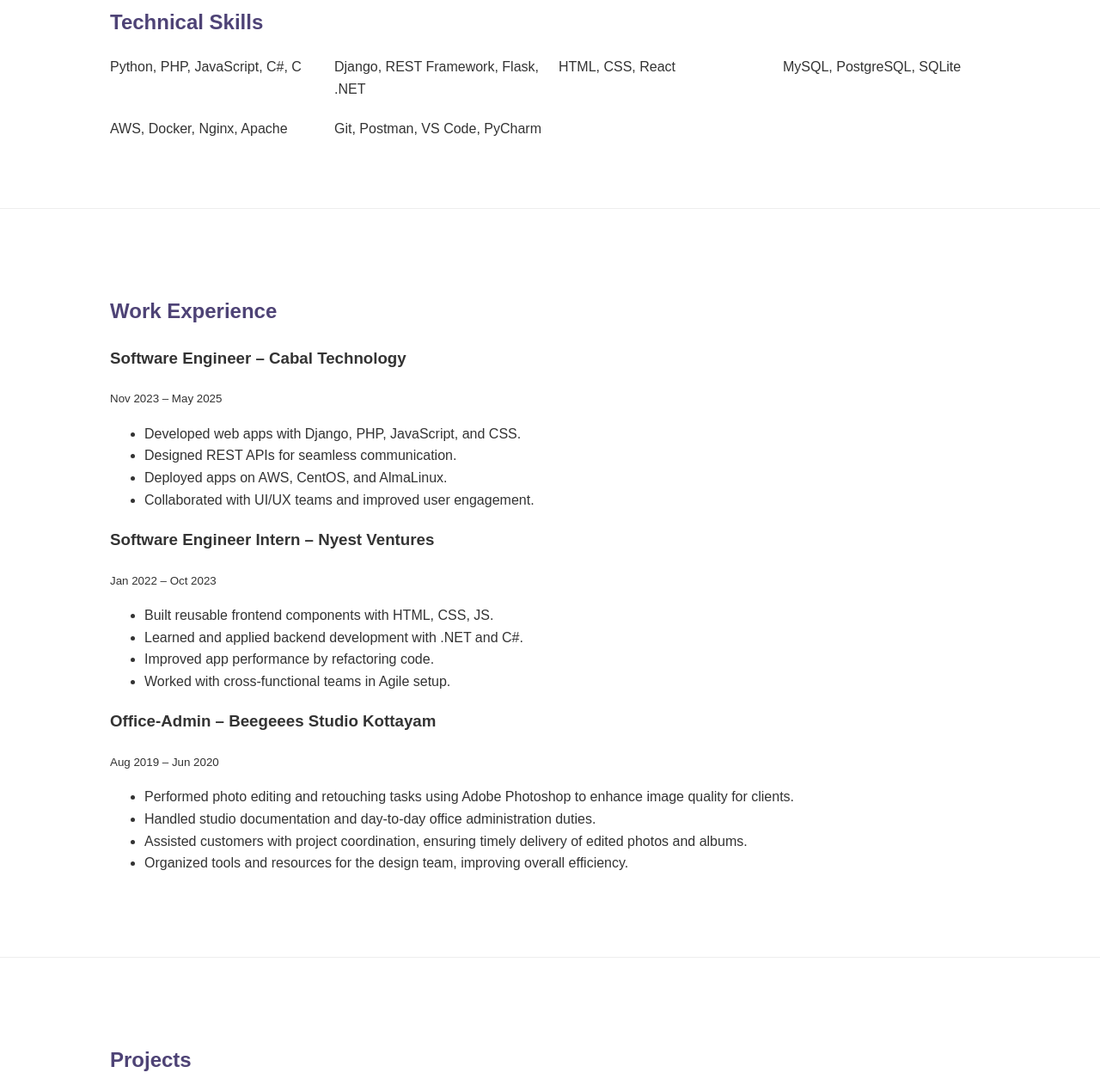
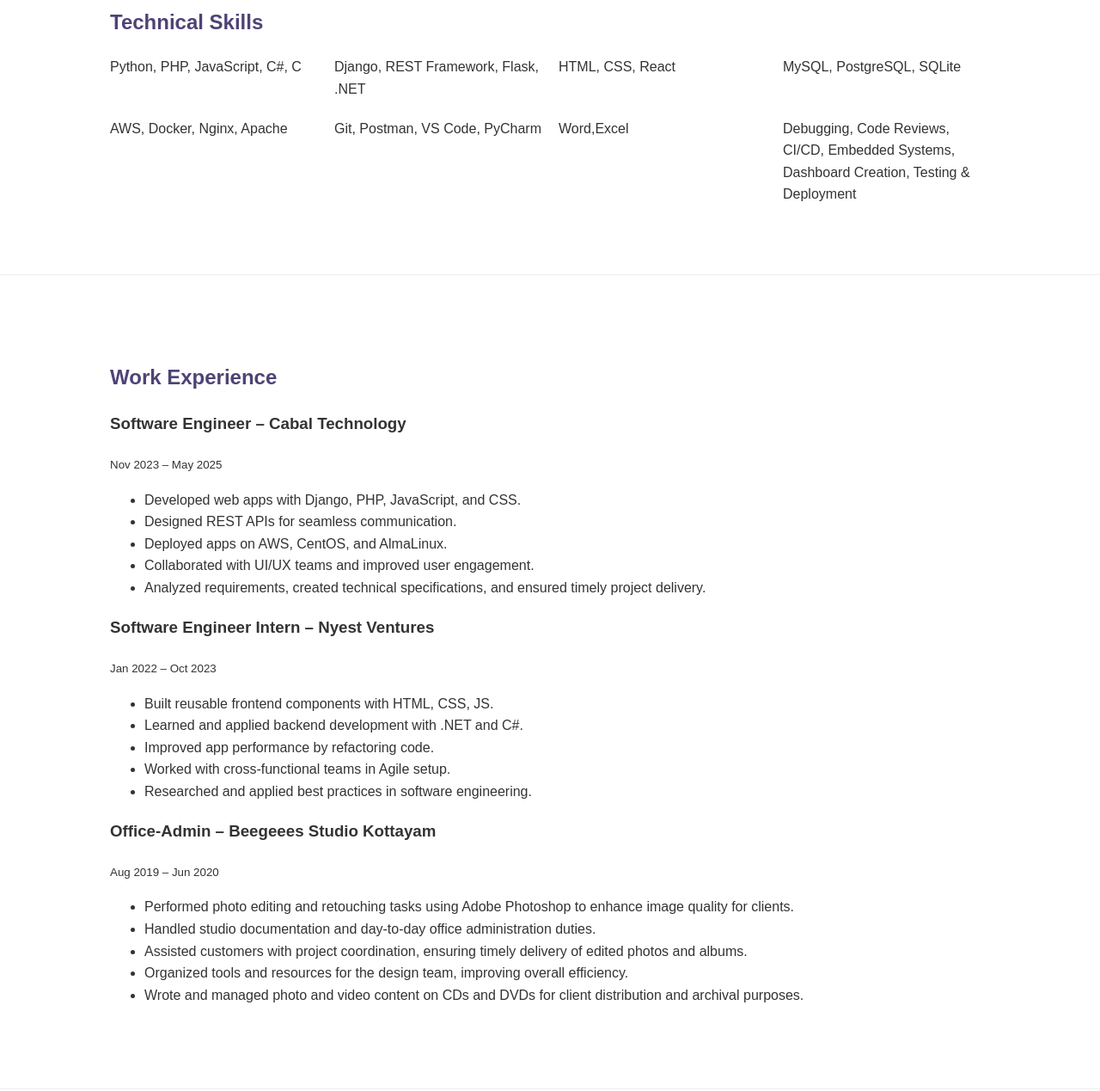
Before and after one commit to AKHILCHELAMATTAM/akhil-portfolio, a plain HTML site: page index.html in a window 1280 px wide. Shown: the part 960-2229 px from the top of the page at 86% size. Drawn offline with Linux system fonts and the light colour scheme.

Commit message:
Update photo studio job description

```diff
--- a/index.html
+++ b/index.html
@@ -48,6 +48,8 @@
         <div>MySQL, PostgreSQL, SQLite</div>
         <div>AWS, Docker, Nginx, Apache</div>
         <div>Git, Postman, VS Code, PyCharm</div>
+        <div>Word,Excel</div>
+        <div>Debugging, Code Reviews, CI/CD, Embedded Systems, Dashboard Creation, Testing & Deployment</div>
       </div>
     </div>
   </section>
@@ -64,6 +66,7 @@
           <li>Designed REST APIs for seamless communication.</li>
           <li>Deployed apps on AWS, CentOS, and AlmaLinux.</li>
           <li>Collaborated with UI/UX teams and improved user engagement.</li>
+          <li>Analyzed requirements, created technical specifications, and ensured timely project delivery.</li>
         </ul>
       </div>
       <div class="job">
@@ -74,6 +77,7 @@
           <li>Learned and applied backend development with .NET and C#.</li>
           <li>Improved app performance by refactoring code.</li>
           <li>Worked with cross-functional teams in Agile setup.</li>
+          <li>Researched and applied best practices in software engineering.</li>
         </ul>
       </div>
         <div class="job">
@@ -84,6 +88,7 @@
             <li>Handled studio documentation and day-to-day office administration duties.</li>
             <li>Assisted customers with project coordination, ensuring timely delivery of edited photos and albums.</li>
             <li>Organized tools and resources for the design team, improving overall efficiency.</li>
+            <li>Wrote and managed photo and video content on CDs and DVDs for client distribution and archival purposes.</li>
         </ul>
         </div>
     </div>
@@ -121,6 +126,8 @@
       <ul>
         <li><strong>MCA</strong> – STAS Pullarikunnu, Kottayam (2022)</li>
         <li><strong>BCA</strong> – PGRM SN College, Channanikaddu (2019)</li>
+        <li><strong>XII</strong> – Govt Boys HSS, Puthupally (2016)</li>
+        <li><strong>SSLC</strong> – Govt V.H.S.E Thrikothamangalam, Kottayam (2014)</li>
       </ul>
     </div>
   </section>
```
